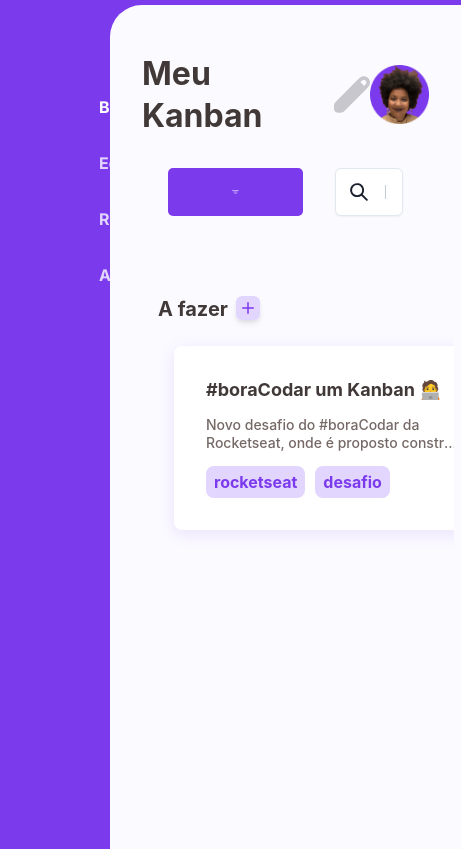
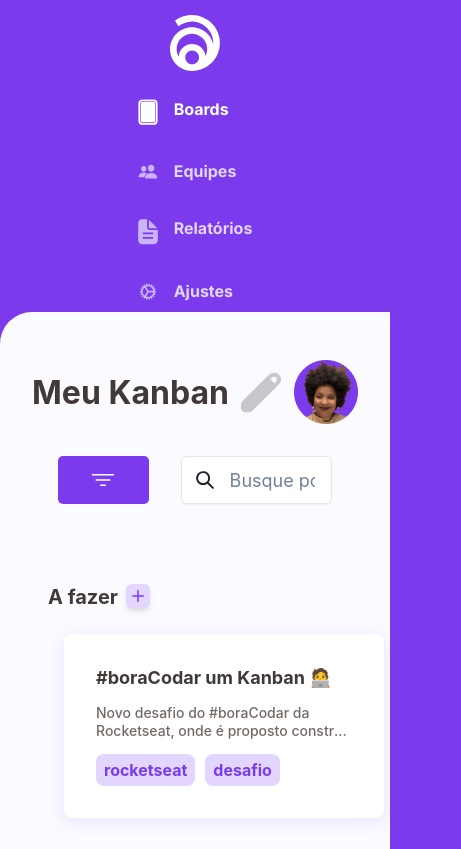
Before and after one commit to Rickazuo/kanban-boracodar, a Next.js app: page / in a window 390 px wide. Shown: the whole page, 461 px wide, since content can reach past the window. Built offline with nearby package versions, Linux system fonts and the light colour scheme.

Commit message:
fix mobile styles
Co-authored-by: Rickazuo <rick3209@gmail.com>

```diff
--- a/src/styles/Home.module.css
+++ b/src/styles/Home.module.css
@@ -5,9 +5,10 @@
     padding: 48px 32px;
     gap: 32px;
     width: 90vw;
-    height: 100%;
+    height: calc(100% + 100px);
     background: var(--white-100);
     border-radius: 32px 0px 0px 0px;
+    overflow-x: scroll;
 }
 
 .headMain {
@@ -44,7 +45,10 @@
 }
 
 .buttonSearch {
-    padding: 0.75rem 4rem;
+    width: 10.25rem;
+    display: flex;
+    justify-content: center;
+    align-items: center;
     gap: 8px;
 
     background: var(--purple);
@@ -72,3 +76,9 @@
 .cards {
     display: flex;
 }
+
+@media screen and (max-width:1000px){
+    .main{
+        width: 100%;
+    }
+}
--- a/src/styles/Kanban.module.css
+++ b/src/styles/Kanban.module.css
@@ -2,7 +2,6 @@
     display: flex;
     gap: 12;
     overflow-x: auto;
-    max-width: 80vw;
     padding: 1rem;
 }
 
@@ -12,3 +11,5 @@
     line-height: 130%;
     color: var(--brown-200);
 }
+
+/* @media screen and (max-width) */
--- a/src/styles/Layout.module.css
+++ b/src/styles/Layout.module.css
@@ -11,16 +11,17 @@
 .aside {
     padding: 2rem 1.6875rem 0 5.1875rem;
     width: 20%;
+    margin-bottom: 1.625rem;
 }
 
-.logo {
-    margin-bottom: 3.75rem;
-}
 
 .navigation {
     display: flex;
     flex-direction: column;
     gap: 2.25rem;
+}
+.logo {
+    margin-bottom: 3.75rem;
 }
 
 .nav {
@@ -47,3 +48,45 @@
 .nav:hover .navIcon {
     filter: brightness(0) invert(1);
 }
+
+@media screen and (max-width: 1000px){
+    .container{
+        flex-direction: column;
+    }
+
+    .logo{
+        margin: 0;
+    }
+
+
+    .aside{
+        display: flex;
+        flex-direction: row;
+        align-items: center;
+        gap: 1.75rem;
+    }
+
+
+    .navigation{
+        flex-direction: row;
+        align-items: center;
+        /* flex-wrap: wrap; */
+    }
+}
+
+@media screen and (max-width: 880px) {
+    .aside{
+        flex-direction: column;
+        margin: 0;
+        padding: 0;
+        padding-bottom: .625rem;
+        padding-top: .625rem;
+        width: auto;
+    }
+
+    .navigation{
+        flex-direction: column;
+        align-items: flex-start;
+    }
+
+}
--- a/src/styles/globals.css
+++ b/src/styles/globals.css
@@ -3,6 +3,7 @@
     margin: 0;
     box-sizing: border-box;
     font-style: normal;
+    scrollbar-width: 10px !important;
 }
 
 :root {
@@ -20,7 +21,8 @@
 }
 
 ::-webkit-scrollbar {
-    width: 10px;
+    width: 10px !important;
+    height: 10px !important;
   }
 
   ::-webkit-scrollbar-track {
```
